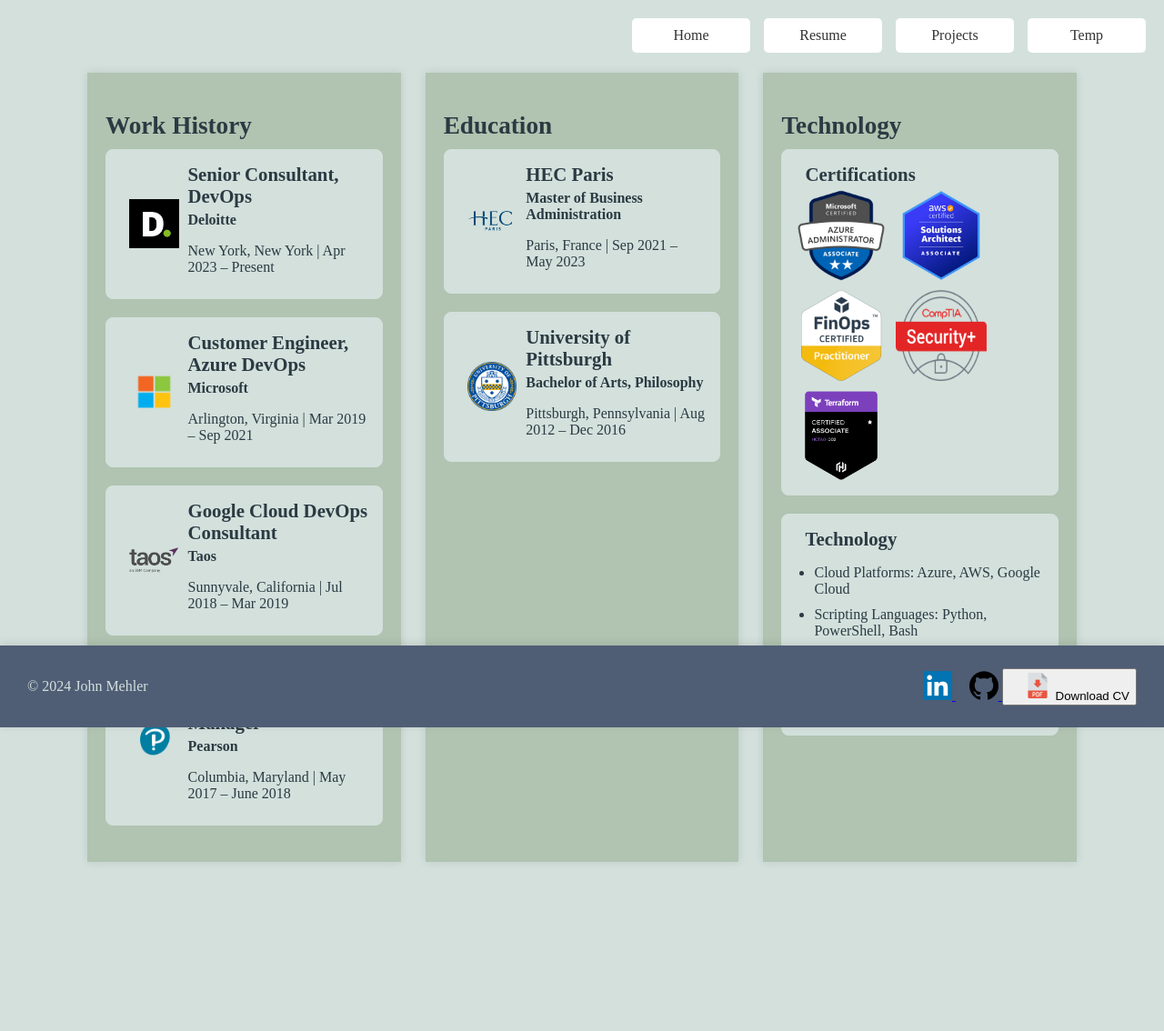
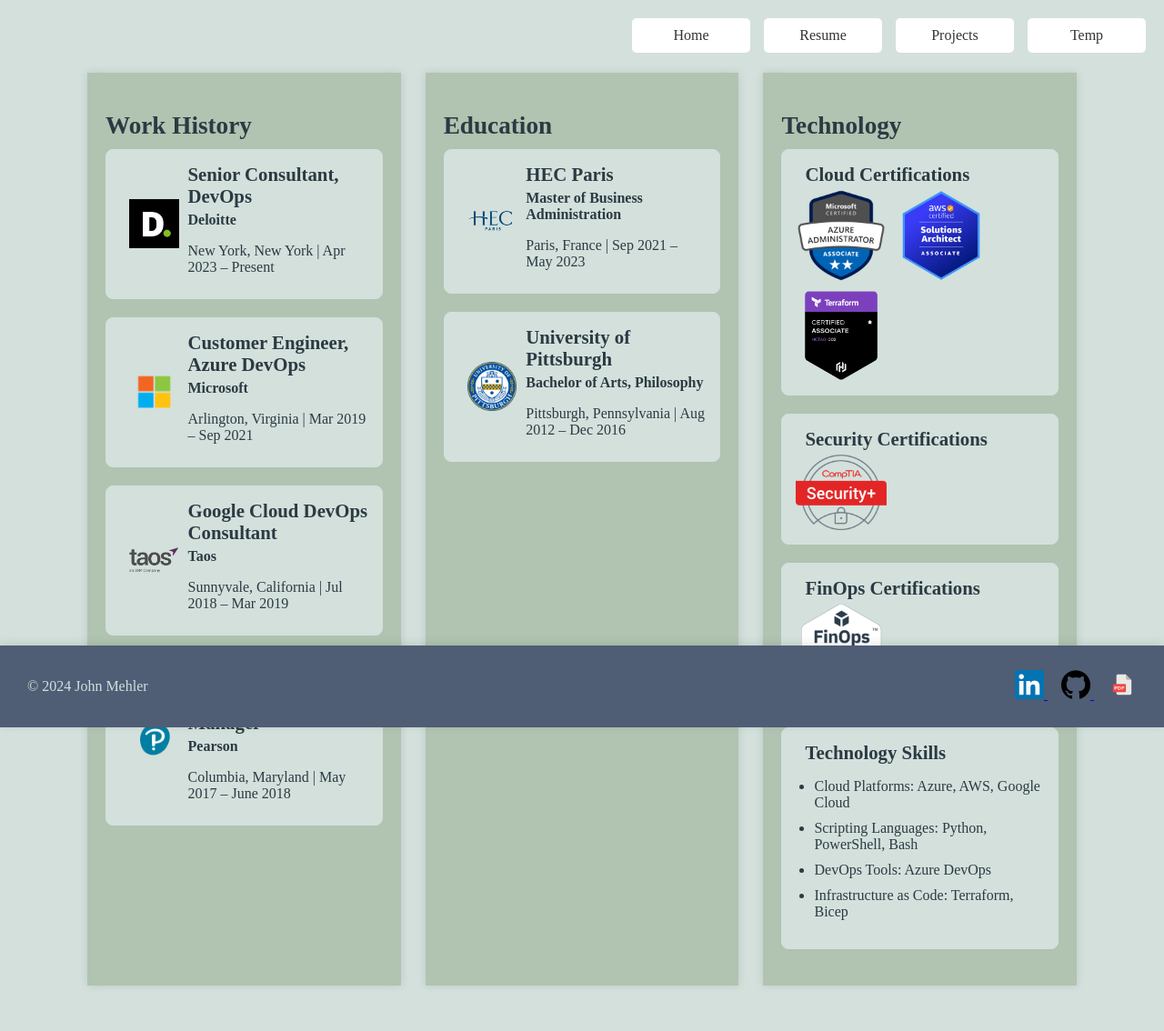
Before and after one commit to johnmehler/Website, a Flask app: page /resume in a window 1280 px wide. Shown: the whole page at 91% size. Before the commit the page ends 948 px from the top, so only its background shows below. Run offline with Flask 3, Linux system fonts and the light colour scheme.

Commit message:
Updating footer, updating certification format

```diff
--- a/templates/footer.html
+++ b/templates/footer.html
@@ -8,10 +8,8 @@
         <a href="https://github.com/johnmehler/" target="_blank">
             <img src="{{ url_for('static', filename='images/github.png') }}" alt="GitHub">
         </a>
-        <a href="{{ url_for('static', filename='cv.pdf') }}" download="cv.pdf">
-            <button type="button">
-                <img src="{{ url_for('static', filename='images/pdf-icon.png') }}" alt="Resume"> Download CV
-            </button>
+        <a href="{{ url_for('static', filename='cv.pdf') }}" download="John Mehler CV.pdf" class="download-link">
+            <img src="{{ url_for('static', filename='images/pdf-icon.png') }}" alt="Download CV" class="pdf-icon">
         </a>
     </div>
 </footer>
--- a/templates/resume/right.html
+++ b/templates/resume/right.html
@@ -1,19 +1,36 @@
 <!-- templates/right_column.html -->
 <div class="content-column right">
-    <h2>Technology</h3>
+    <h2>Technology</h2>
+
+    <!-- Cloud Certifications Section -->
     <div class="experience-item">
-        <h3>Certifications</h3>
+        <h3>Cloud Certifications</h3>
         <div class="certification-images">
             <img src="/static/images/az-104.png" alt="AZ-104: Azure Administrator Associate" class="certification-logo">
             <img src="/static/images/aws-solutions-architect.png" alt="AWS Solutions Architect: Associate" class="certification-logo">
-            <img src="/static/images/finops.png" alt="FinOps Certified Practitioner" class="certification-logo">
-            <img src="/static/images/security-plus.webp" alt="Security+" class="certification-logo">
             <img src="/static/images/terraform-003.png" alt="Terraform 003" class="certification-logo">
         </div>
     </div>
 
+    <!-- Security Certifications Section -->
     <div class="experience-item">
-        <h3>Technology</h3>
+        <h3>Security Certifications</h3>
+        <div class="certification-images">
+            <img src="/static/images/security-plus.webp" alt="Security+" class="certification-logo">
+        </div>
+    </div>
+
+    <!-- FinOps Certifications Section -->
+    <div class="experience-item">
+        <h3>FinOps Certifications</h3>
+        <div class="certification-images">
+            <img src="/static/images/finops.png" alt="FinOps Certified Practitioner" class="certification-logo">
+        </div>
+    </div>
+
+    <!-- Technology Skills Section -->
+    <div class="experience-item">
+        <h3>Technology Skills</h3>
         <ul>
             <li>Cloud Platforms: Azure, AWS, Google Cloud</li>
             <li>Scripting Languages: Python, PowerShell, Bash</li>
```
Also changed, not shown: static/images/pdf-icon.png, 2 other files.
